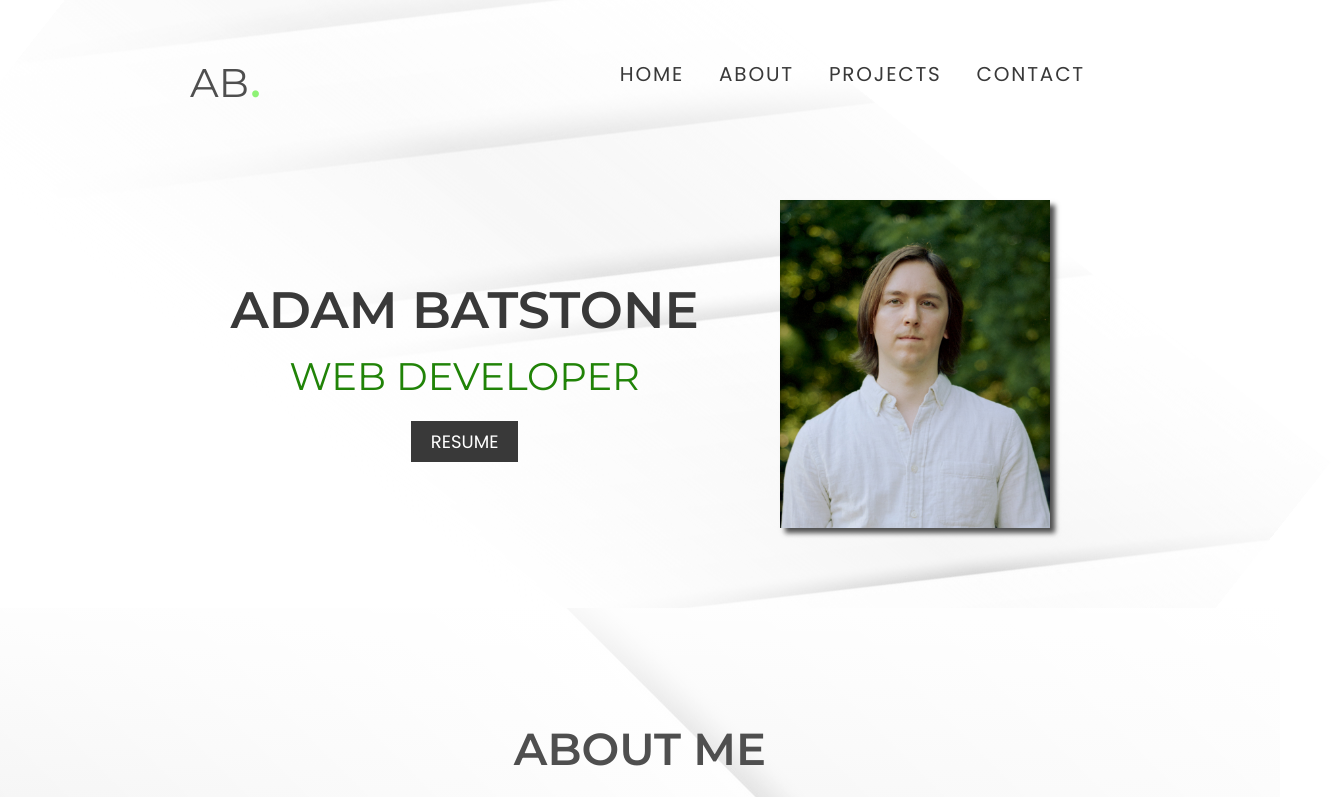
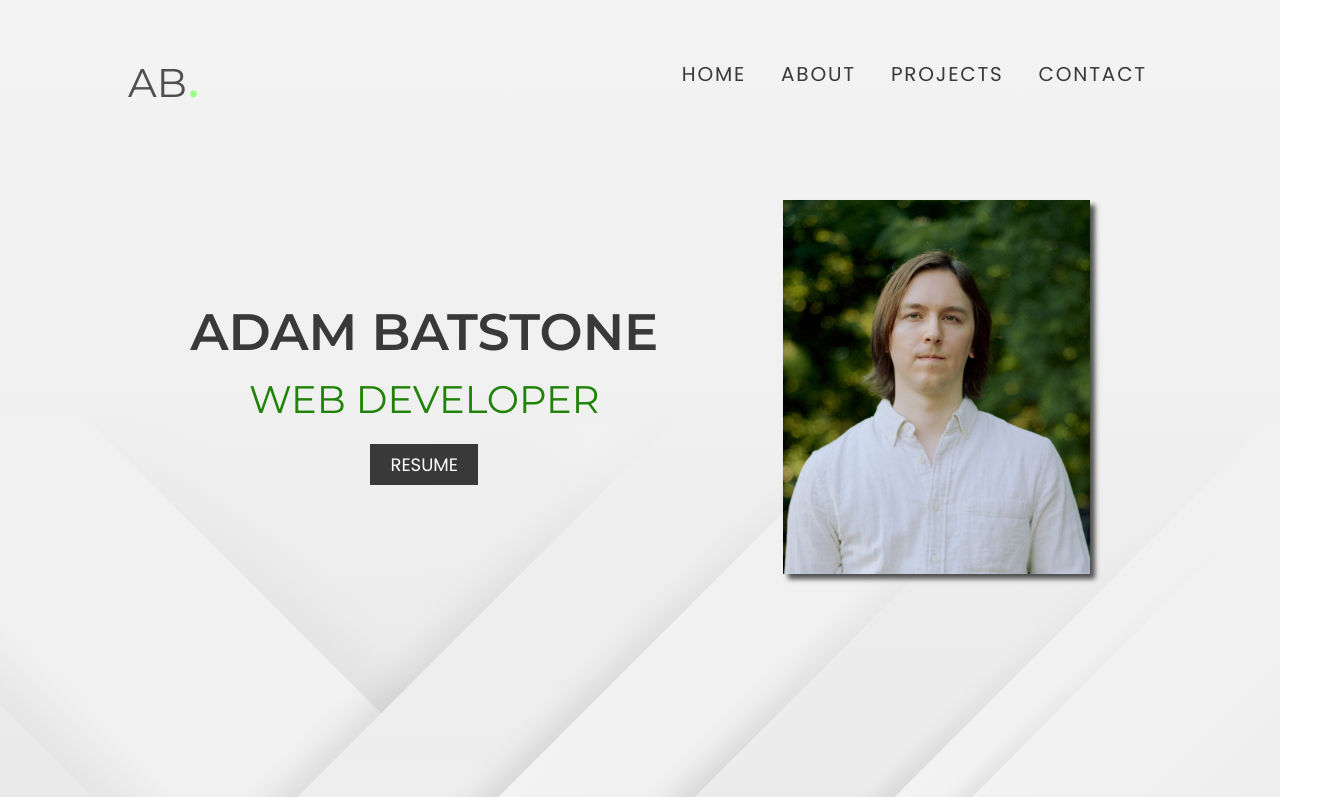
Before and after one commit to Batstone/portfolio, a plain HTML site: page index.html in a window 1280 px wide. Shown: the top 797 px of the page, 1331 px wide, since content can reach past the window. Drawn offline with nearby package versions, Linux system fonts and the light colour scheme.

Commit message:
removed animation

```diff
--- a/styles/sass/_main.scss
+++ b/styles/sass/_main.scss
@@ -29,7 +29,7 @@ section {
 }
 
 .wrapper {
-    max-width: 900px;
+    max-width: 1080px;
     margin: 0 auto;
     width: 80%;
 }
@@ -146,16 +146,8 @@ ul {
 header {
     padding-bottom: 80px;
     position: relative;
-}
-
-header::before {
-    @include background(bottom right);
-    content: '';
-    position: absolute;
-    width: 100%;
-    height: 100%;
-    z-index: -1;
-    animation: rotate 60s infinite;
+    @include background(right);
+    height: 100vh;
 }
 
 @keyframes rotate {
@@ -229,7 +221,7 @@ header::before {
         box-shadow: 5px 5px 5px #4f4f4f;
         transition: 0.5s;
         &:hover {
-            box-shadow: 10px 10px 5px #141414;
+            box-shadow: 5px 5px 5px #141414;
         }
         img {
             width: 100%;
--- a/styles/sass/_setup.scss
+++ b/styles/sass/_setup.scss
@@ -19,7 +19,7 @@ a,abbr,acronym,address,applet,article,aside,audio,b,big,blockquote,body,canvas,c
 /* MIXINS */
 @mixin background($position) {
     background-image: url(../../assets/images/3440061.jpg);
-    background-image: linear-gradient(to bottom, rgba(255, 255, 255, 0.849), rgba(240, 240, 240, 0.116), rgb(255, 255, 255)),url(../../assets/images/3440061.jpg);
+    background-image: linear-gradient(to bottom, rgb(243, 243, 243), rgb(240, 240, 240), rgba(223, 223, 223, 0.384)),url(../../assets/images/3440061.jpg);
     background-position: $position;
 }
 
```
Also changed, not shown: styles/style.css.
